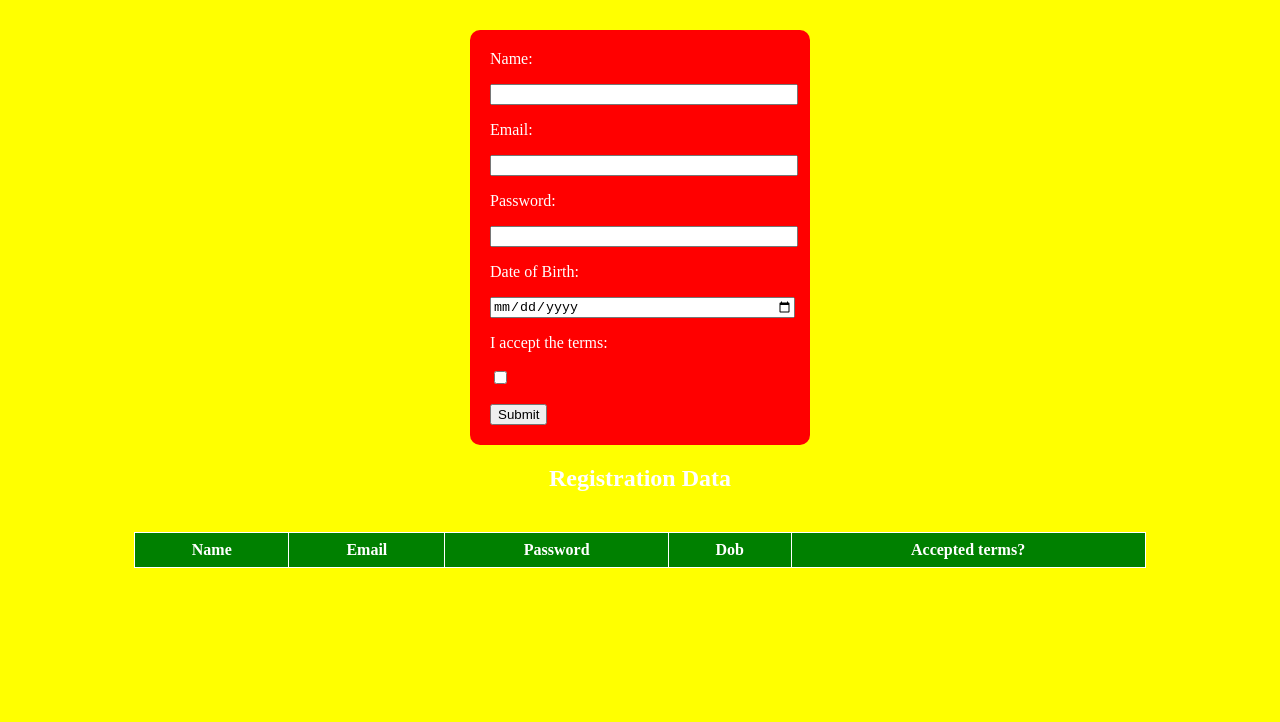
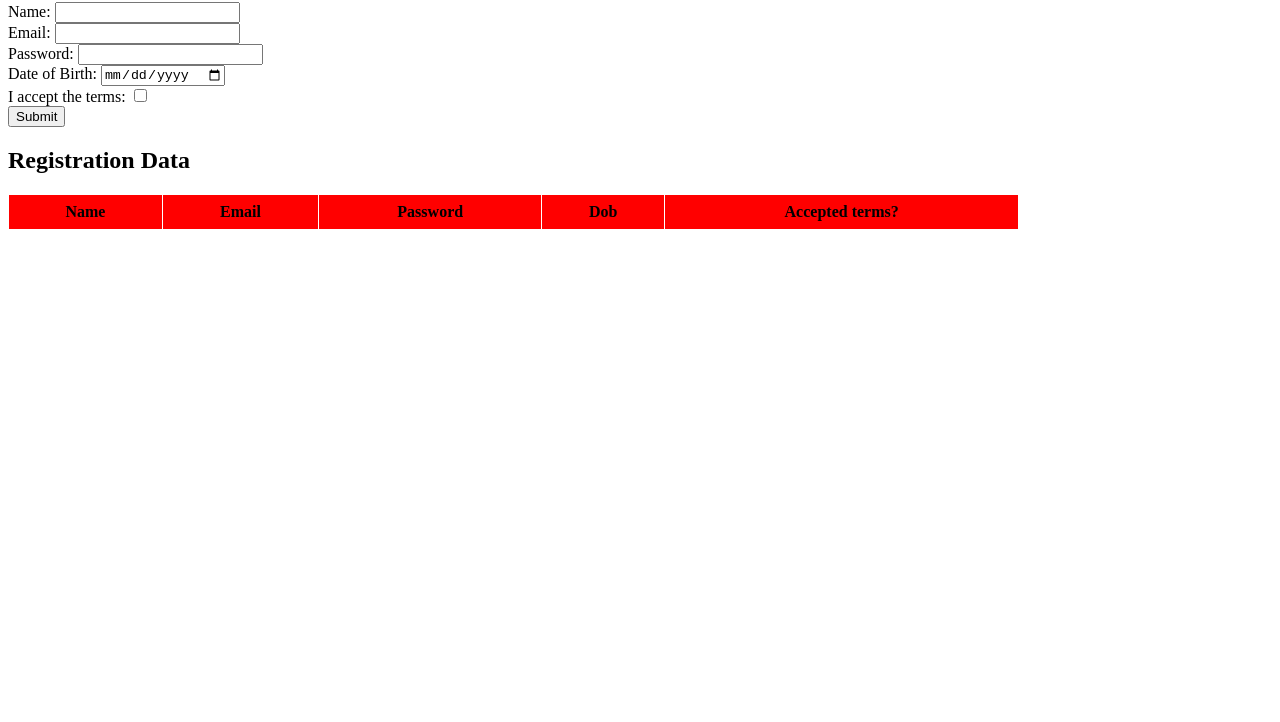
Before and after one commit to saivarma05/wd101, a plain HTML site: page index.html in a window 1280 px wide. Shown: the part 78-800 px from the top of the page. Drawn offline with Linux system fonts and the light colour scheme.

Commit message:
Update index.html

```diff
--- a/index.html
+++ b/index.html
@@ -5,25 +5,10 @@
   <meta name="viewport" content="width=device-width, initial-scale=1.0">
   <title>Registration Form</title>
   <style>
-    body {
-      display: flex;
-      flex-direction: column;
-      align-items: center;
-      background-color: yellow;
-      color: white;
-    }
-
-    #registrationForm {
-      width: 300px; /* Set a width for the form */
-      margin-top: 20px;
-      background-color: red; /* Set a red background color for the form */
-      padding: 20px;
-      border-radius: 10px;
-    }
-
+    body
     #dataTable {
       margin-top: 20px;
-      background-color: green; /* Set a green background color for the table */
+      background-color: red; /* Set red color for the table */
       border-collapse: collapse;
       width: 80%;
     }
@@ -39,21 +24,21 @@
   <h1>Registration Form</h1>
   <form id="registrationForm">
     <label for="name">Name:</label>
-    <p><input type="text" id="name" required style="width: 100%;"></p>
+    <input type="text" id="name" required><br>
 
     <label for="email">Email:</label>
-    <p><input type="email" id="email" required style="width: 100%;"></p>
+    <input type="email" id="email" required><br>
 
     <label for="password">Password:</label>
-    <p><input type="password" id="password" required style="width: 100%;"></p>
+    <input type="password" id="password" required><br>
 
     <label for="dob">Date of Birth:</label>
-    <p><input type="date" id="dob" required style="width: 100%;"></p>
+    <input type="date" id="dob" required><br>
 
     <label for="terms">I accept the terms:</label>
-    <p><input type="checkbox" id="terms" required></p>
+    <input type="checkbox" id="terms" required><br>
 
-    <button type="button" onclick="submitForm()">Submit</button>
+    <button type="submit">Submit</button>
   </form>
 
   <h2>Registration Data</h2>
@@ -70,9 +55,8 @@
     <tbody id="dataTableBody">
       <!-- Table body content will be dynamically populated using JavaScript -->
     </tbody>
+
+   <script src="index.js"></script>
   </table>
-
-  <!-- Include the external JavaScript file -->
-  <script src="index.js"></script>
 </body>
 </html>
```
